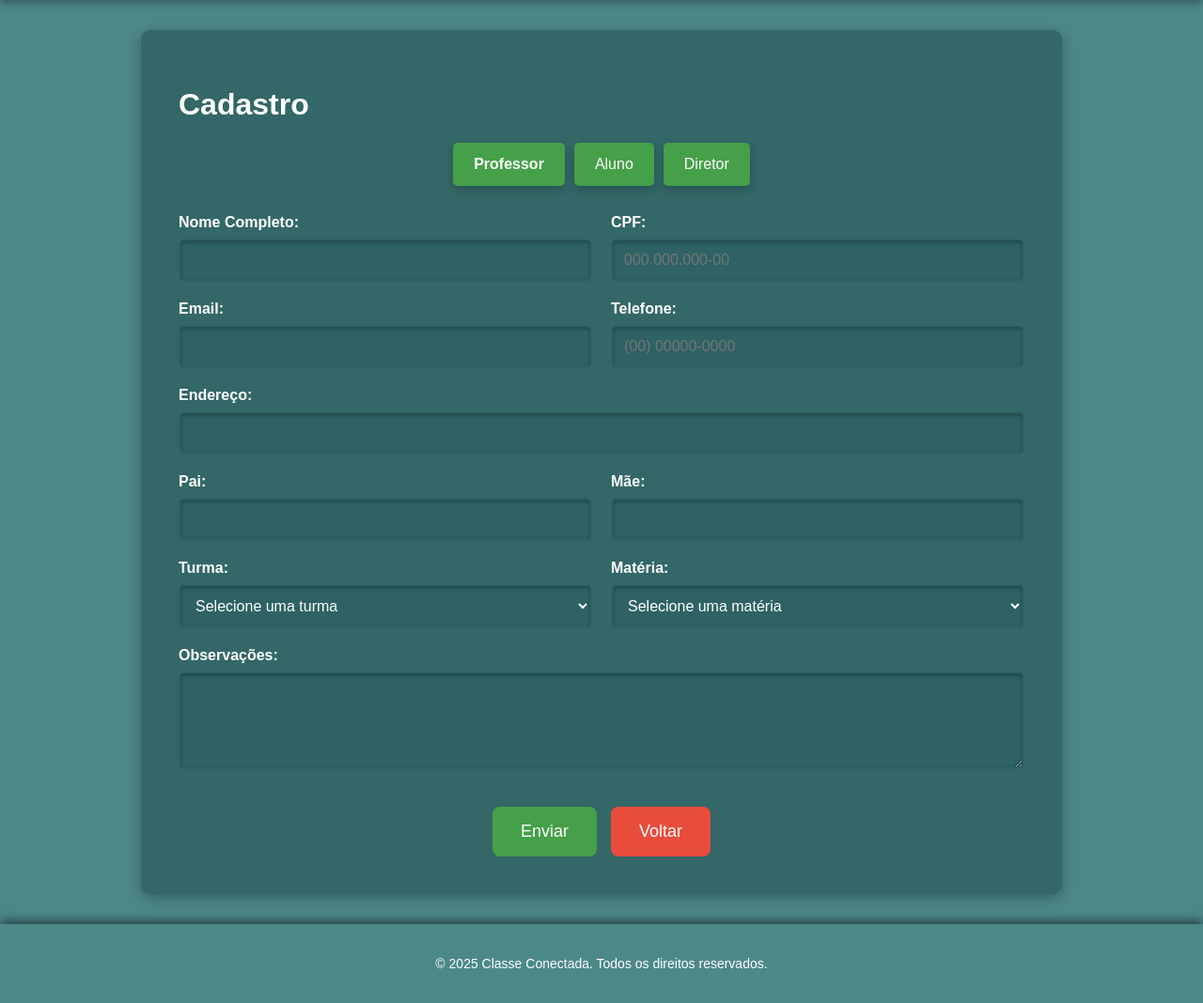
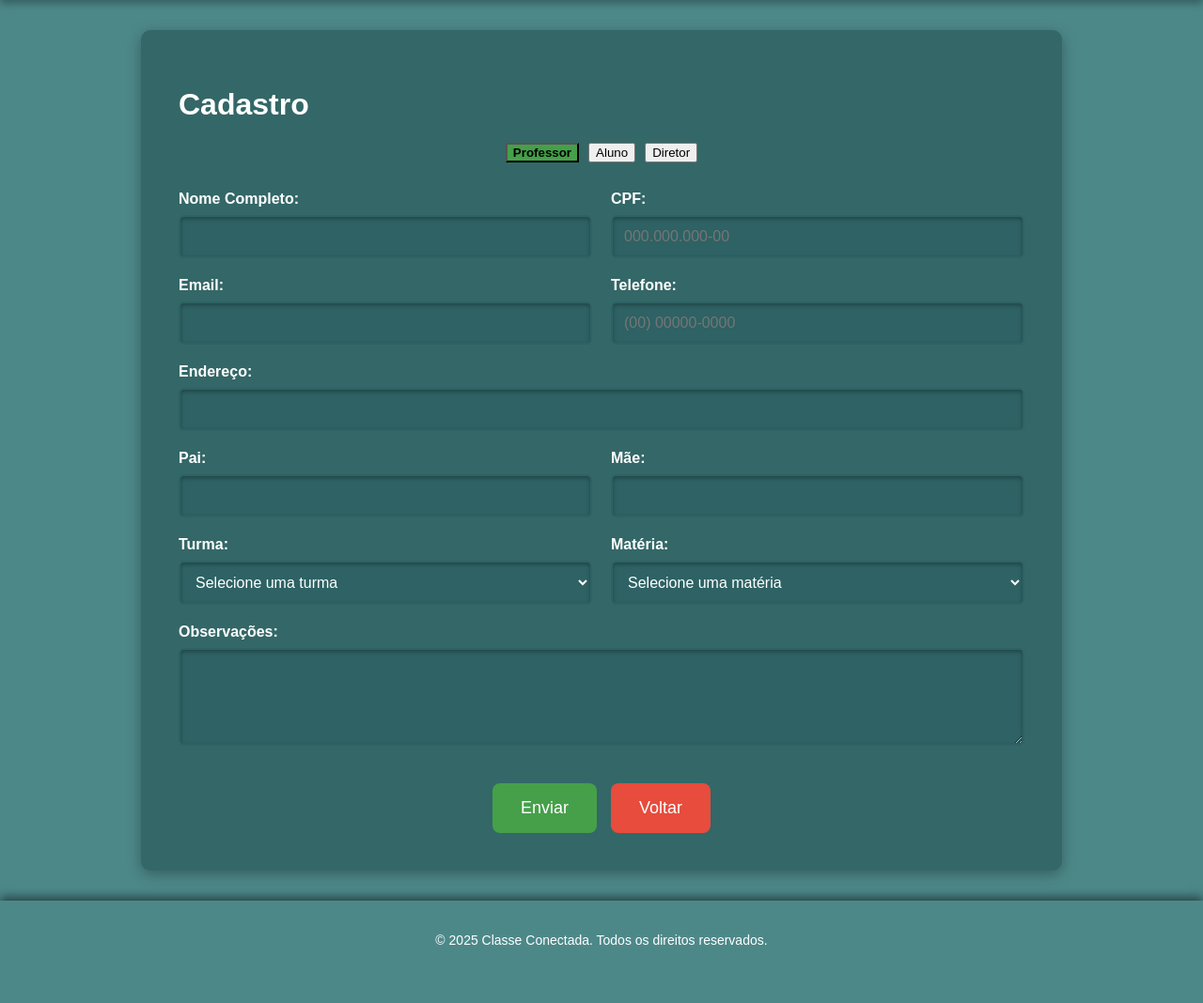
Before and after one commit to onmikronDev/classeconectadaSpring, a PHP site: page /html/cadrastro.html in a window 1280 px wide. Shown: the part 214-1282 px from the top of the page at 94% size. After the commit the page ends 1220 px from the top, so only its background shows below. Run offline with PHP 8.4, Linux system fonts and the light colour scheme.

Commit message:
Remove duplicate .tab-button style definition in cadrastro.css
Co-authored-by: onmikronDev <82680477+onmikronDev@users.noreply.github.com>

```diff
--- a/css/cadrastro.css
+++ b/css/cadrastro.css
@@ -175,24 +175,6 @@ body {
   margin-top: 20px;
 }
 
-.tab-button{
-  padding: 12px 20px; /* Padding interno para botões */
-  background-color: #45A049; /* Verde padrão */
-  color: white;
-  border: 2px solid transparent; /* Borda transparente para focus */
-  border-radius: 5px; /* Arredondado */
-  cursor: pointer; /* Indica interatividade */
-  font-size: 16px; /* Tamanho do texto */
-  box-shadow: 0px 4px 10px rgba(0, 0, 0, 0.2); /* Sombra leve */
-  transition: transform 0.2s, background-color 0.2s, border-color 0.3s; /* Suavidade das ações */
-  outline: none;
-}
-
-.tab-button:focus {
-  border-color: #58D68D;
-  box-shadow: 0 0 0 3px rgba(88, 214, 141, 0.2);
-}
-
 .submit-button,
 .cancel-button {
   padding: 14px 28px;
```
